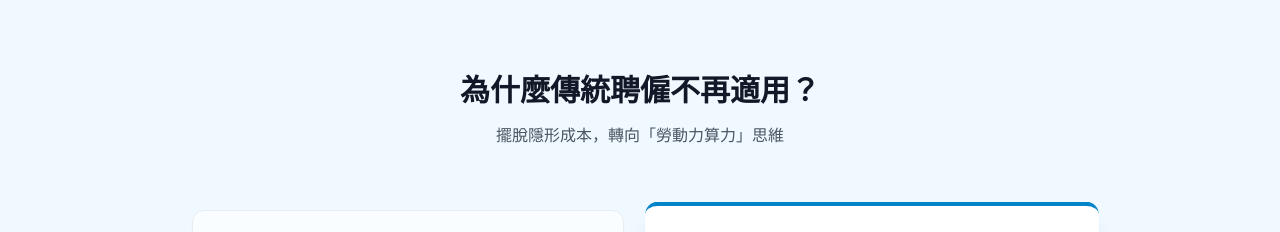
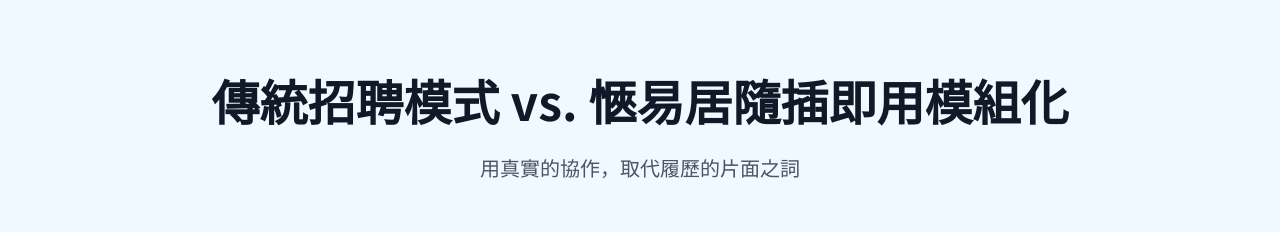
Before and after one commit to chentony882266/doclick, a React (Vite) app: page /business in a window 1280 px wide. Shown: the part 678-910 px from the top of the page. Built offline with nearby package versions, Linux system fonts and the light colour scheme.

Commit message:
content: update business page title and subtitle

```diff
--- a/src/components/BusinessPage.jsx
+++ b/src/components/BusinessPage.jsx
@@ -76,8 +76,8 @@
             <section id="painpoints" className="py-20 bg-biz-50">
                 <div className="container mx-auto px-6">
                     <div className="text-center mb-16">
-                        <h2 className="text-3xl font-bold text-gray-900">為什麼傳統聘僱不再適用？</h2>
-                        <p className="text-gray-600 mt-4">擺脫隱形成本，轉向「勞動力算力」思維</p>
+                        <h2 className="text-5xl font-bold text-gray-900 leading-tight">傳統招聘模式 vs. 愜易居隨插即用模組化</h2>
+                        <p className="text-gray-600 mt-6 text-xl">用真實的協作，取代履歷的片面之詞</p>
                     </div>
                     <div className="grid md:grid-cols-2 gap-8 max-w-4xl mx-auto mb-12">
                         {/* Traditional */}
```
